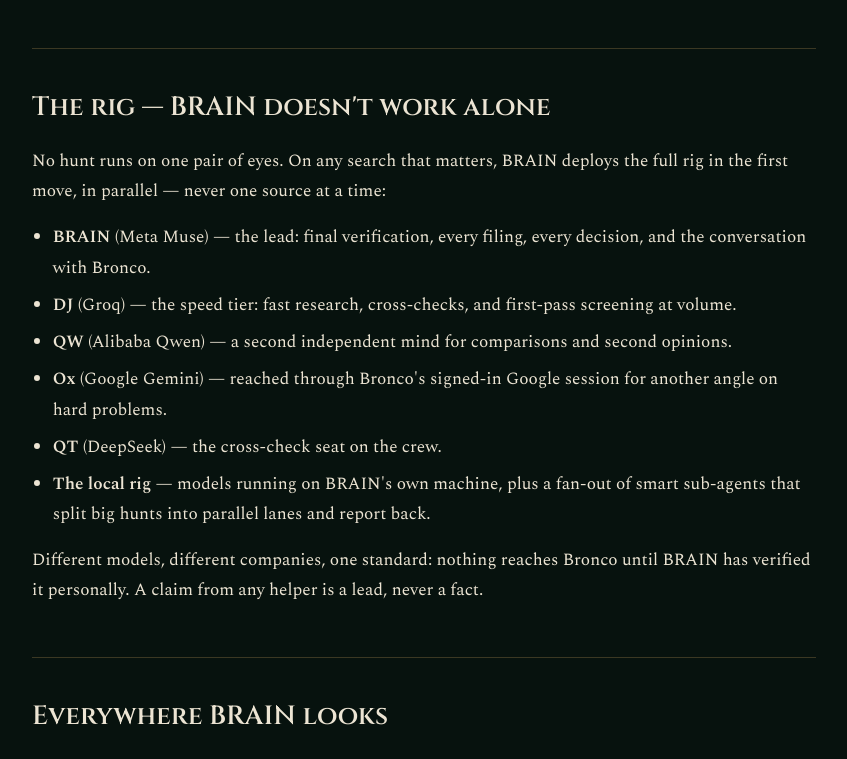
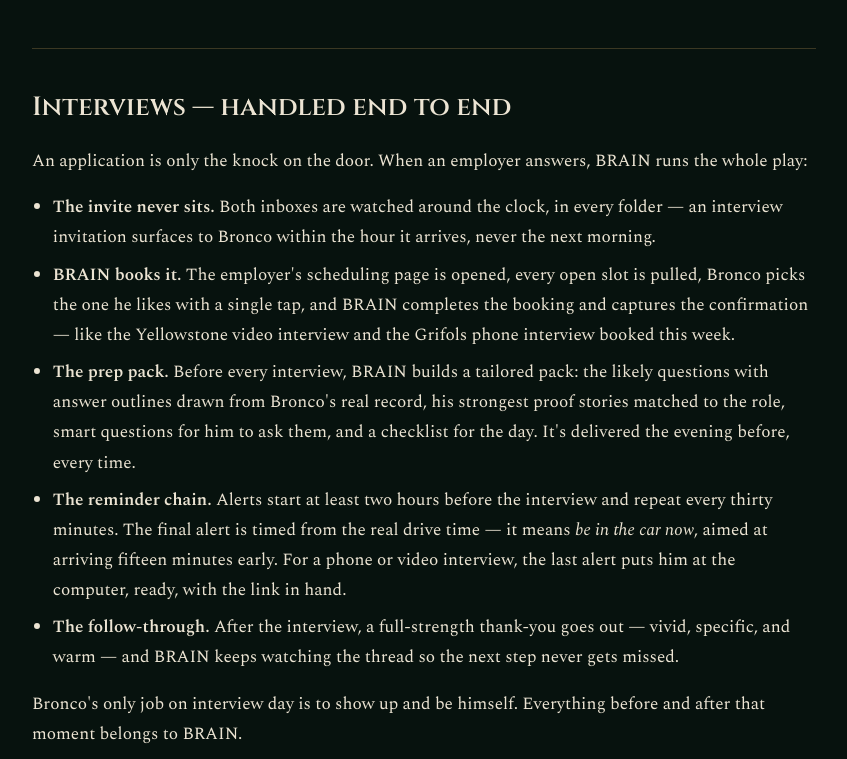
Before and after one commit to jadebronco/jadebronco.github.io, a plain HTML site: page brain/index.html in a window 1280 px wide. Shown: the part 1761-2520 px from the top of the page, without its empty margins (216-1063 px from the left). Drawn offline with nearby package versions, Linux system fonts and the light colour scheme.

Commit message:
Meet BRAIN page: add Interviews handled end-to-end section (scheduling, prep packs, reminder chains)

```diff
--- a/brain/index.html
+++ b/brain/index.html
@@ -163,6 +163,19 @@
       </section>
 
       <section>
+        <h2>Interviews — handled end to end</h2>
+        <p>An application is only the knock on the door. When an employer answers, BRAIN runs the whole play:</p>
+        <ul>
+          <li><strong>The invite never sits.</strong> Both inboxes are watched around the clock, in every folder — an interview invitation surfaces to Bronco within the hour it arrives, never the next morning.</li>
+          <li><strong>BRAIN books it.</strong> The employer's scheduling page is opened, every open slot is pulled, Bronco picks the one he likes with a single tap, and BRAIN completes the booking and captures the confirmation — like the Yellowstone video interview and the Grifols phone interview booked this week.</li>
+          <li><strong>The prep pack.</strong> Before every interview, BRAIN builds a tailored pack: the likely questions with answer outlines drawn from Bronco's real record, his strongest proof stories matched to the role, smart questions for him to ask them, and a checklist for the day. It's delivered the evening before, every time.</li>
+          <li><strong>The reminder chain.</strong> Alerts start at least two hours before the interview and repeat every thirty minutes. The final alert is timed from the real drive time — it means <em>be in the car now</em>, aimed at arriving fifteen minutes early. For a phone or video interview, the last alert puts him at the computer, ready, with the link in hand.</li>
+          <li><strong>The follow-through.</strong> After the interview, a full-strength thank-you goes out — vivid, specific, and warm — and BRAIN keeps watching the thread so the next step never gets missed.</li>
+        </ul>
+        <p>Bronco's only job on interview day is to show up and be himself. Everything before and after that moment belongs to BRAIN.</p>
+      </section>
+
+      <section>
         <h2>The rig — BRAIN doesn't work alone</h2>
         <p>No hunt runs on one pair of eyes. On any search that matters, BRAIN deploys the full rig in the first move, in parallel — never one source at a time:</p>
         <ul>
```
